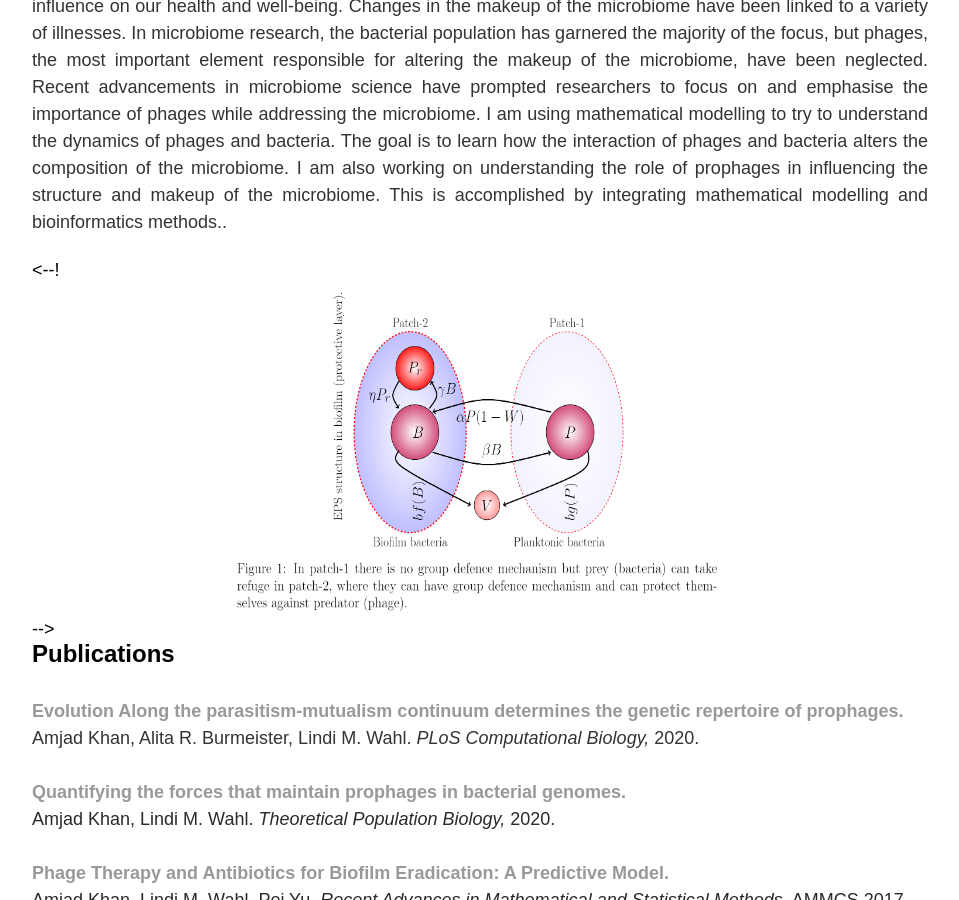
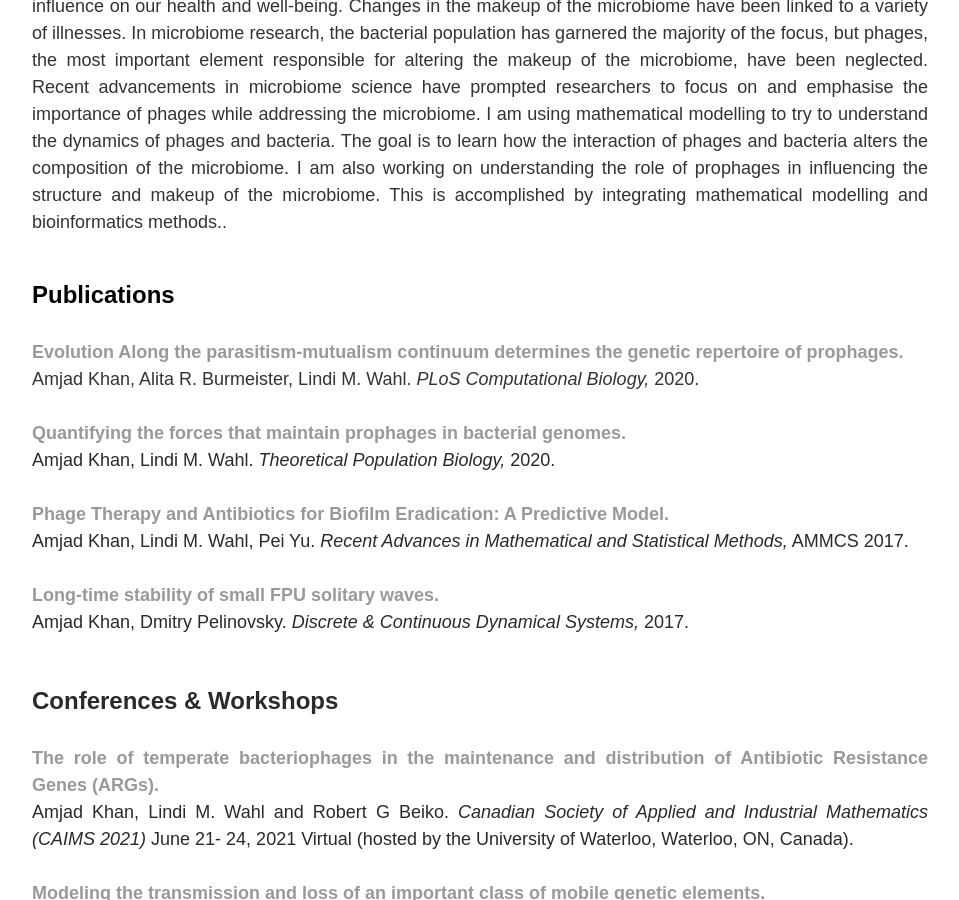
Before and after one commit to MathBioInfo/amjadkhan, a Jekyll site: the page built from Research/index.html, in a window 1280 px wide and 900 px high, scrolled down 1051 px. Shown: the whole window, without its empty margins (160-1119 px from the left). Built offline with Jekyll 4.4.1, drawn with Linux system fonts in a browser that asks for light colours.

Commit message:
Update index.html

```diff
--- a/Research/index.html
+++ b/Research/index.html
@@ -52,7 +52,7 @@ title: About my research
 			how the interaction of phages and bacteria alters the composition of the microbiome. I am also working on understanding the role of prophages in influencing
 			the structure and makeup of the microbiome. This is accomplished by integrating mathematical modelling and bioinformatics methods.</b>.</p>
 
-				<--!<div style="text-align: center;">
+				<!--<div style="text-align: center;">
 				<img src="phages.png" alt="microbiome" width="500" height="333">
 				</div>-->
 			<!--<h3> Pulications</p>-->
```
